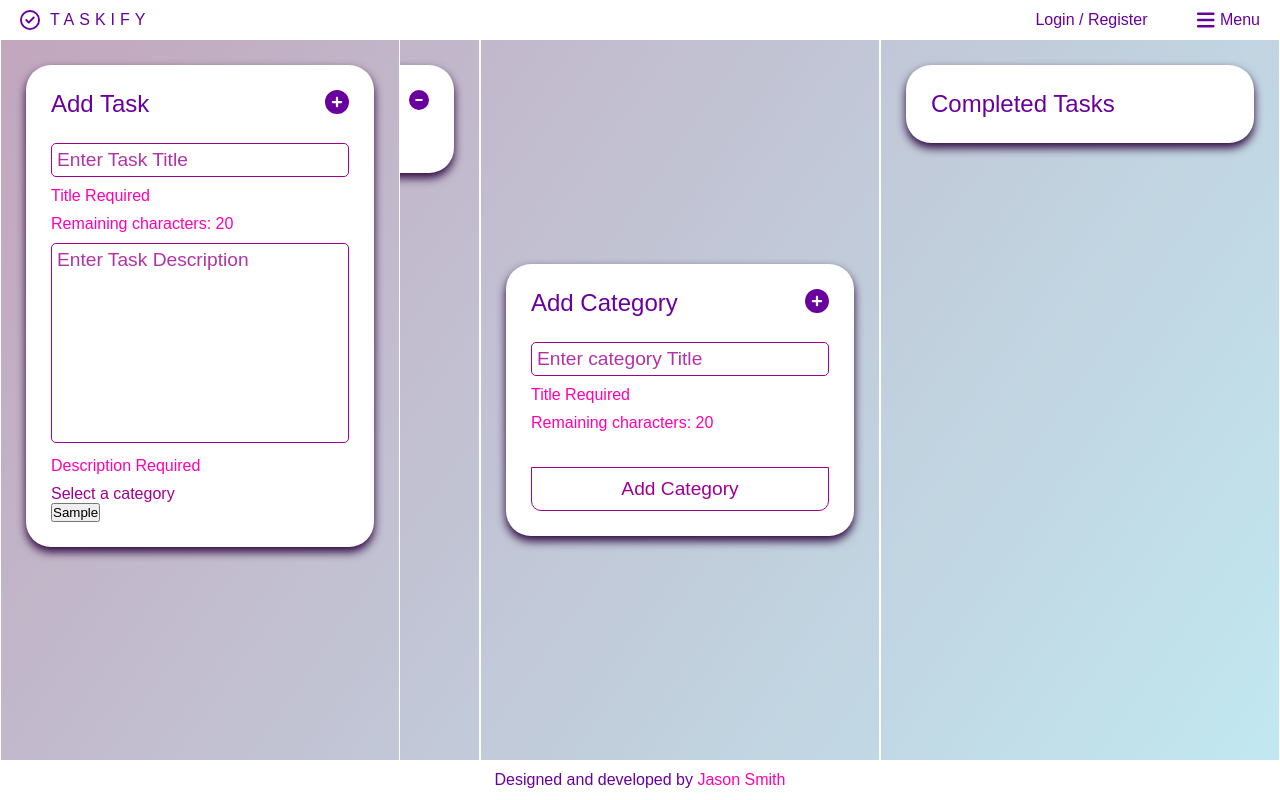
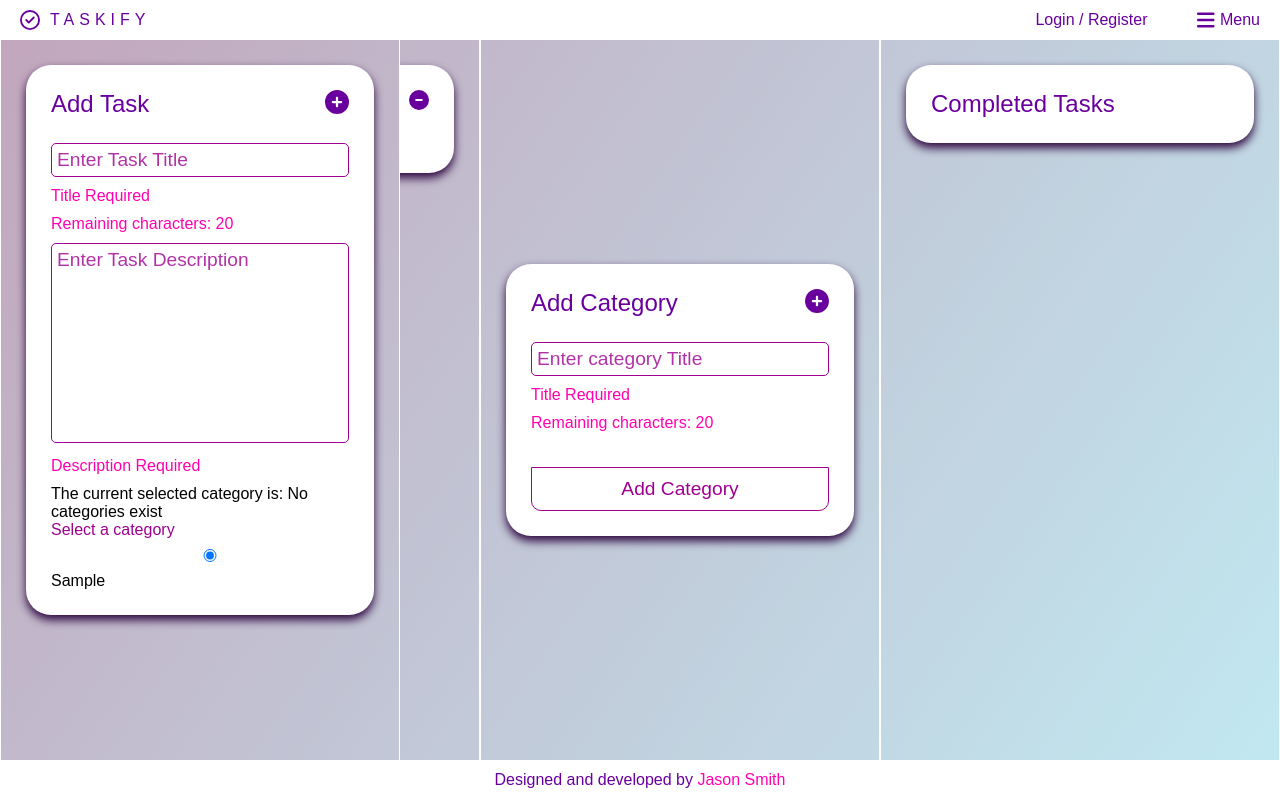
Before and after one commit to Jason-Smith-Code/taskify, a React (Create React App) app: page / in a window 1280 px wide. Both pictures are taken after typing "Sample" into the empty fields and a click on the button "Add Category". Built offline with nearby package versions, Linux system fonts and the light colour scheme.

Commit message:
discovered an issue with task form and assigning a category

```diff
--- a/package.json
+++ b/package.json
@@ -14,6 +14,7 @@
     "@testing-library/user-event": "^14.1.0",
     "cra-template": "1.1.3",
     "react": "^18.0.0",
+    "react-dnd": "^16.0.1",
     "react-dom": "^18.0.0",
     "react-hook-form": "^7.30.0",
     "react-redux": "^8.0.1",
--- a/src/components/forms/Forms.css
+++ b/src/components/forms/Forms.css
@@ -93,3 +93,22 @@
     padding: 5px;
     color:var(--Color3);
 }
+
+.category-button {
+    border: 1px solid var(--Color3);
+    color:var(--Color3);
+    padding: 10px 20px;
+    margin: 10px;
+    border-radius: 5px;
+    background-color: var(--Color1);
+    transition: 250ms;
+}
+
+.category-button:hover {
+    cursor: pointer;
+    border: 1px solid var(--Color5);
+}
+
+.category-button:target {
+    background-color: black;
+}
--- a/src/components/forms/TaskForm.js
+++ b/src/components/forms/TaskForm.js
@@ -10,16 +10,26 @@
 
 export function TaskForm() {
 
+    const selectedCategories = useSelector(getGetCategoryList);
+
+    function getFirstTitle() {
+        if (selectedCategories.length > 0) {
+            console.log("selectedCategories length is greater than zero")
+            return selectedCategories[0].title
+        } else {
+            console.log("No categories exist")
+            return "No categories exist"
+        }
+    }
 
     const [title, setTitle] = useState("");
     const [characters, setCharacters] = useState(20);
     const [description, setDescription] = useState("");
-    const [selectedCatgory, setSelectedCategory] = useState("");
+    const [selectedCatgory, setSelectedCategory] = useState(getFirstTitle());
     const maxTitleSize = 20;
 
     const dispatch = useDispatch();
 
-    const selectedCategories = useSelector(getGetCategoryList);
 
     // handle form submit
     const handleSubmit = (event) => {
@@ -29,7 +39,7 @@
             return
         }
         const uniqueNumber = GenerateUniqueId();
-        console.log(`the selected category was ${selectedCatgory}`)
+        // console.log(`the selected category was ${selectedCatgory}`)
         dispatch(addTask({
             id: uniqueNumber,
             title: title,
@@ -53,6 +63,10 @@
         let size = e.target.value.length;
         setCharacters(maxTitleSize - size)
         setTitle(e.target.value);
+    }
+
+    const handleChange = (e) => {
+        setSelectedCategory(e.target.value);
     }
 
     return (
@@ -81,14 +95,41 @@
             />
             <p className="form-message">{description.length > 0 ? "" : "Description Required"}</p>
 
-            {selectedCategories < 1 ? <p>Please create a category</p> :
+            {/* {selectedCategories < 1 ? <p>Please create a category</p> :
             <div>
                 <label>Select a category</label>
                 <br></br>
-                {selectedCategories.map(item => <button type="button" value={item.title} onClick={() => setSelectedCategory(item.title)} key={item.id}>{item.title}</button>)}
+                {selectedCategories.map(item => <button type="button" required value={item.title} onClick={() => setSelectedCategory(item.title)} className="category-button" key={item.id}>{item.title}</button>)}
+            </div>}  */}
+
+            {/* Radio option */}
+            <p>{`The current selected category is: ${selectedCatgory}`}</p>
+            {selectedCategories < 1 ? <p>Please create a category</p> :
+            <div>
+
+                <label>Select a category</label>
+                <br></br>
+                {selectedCategories.map((item, index) => {
+                    if (index === 0) {
+                        return(
+                        <div>
+                            <input required type="radio" key={item.id} value={item.title} checked={true} name="category-radio" onChange={handleChange} className="category-button" /><p>{item.title}</p>
+                        </div>)
+                    } else if (index > 0) {
+                        return(
+                            <div>
+                                <input required type="radio" key={item.id} value={item.title} name="category-radio" onChange={handleChange} className="category-button"/><p>{item.title}</p>
+                            </div>
+                        )
+                    } else return undefined
+                }
+                )
+                }
             </div>}
+            {/* Form Submit */}
 
-            {(selectedCatgory === "") || (title.length === 0) || (description.length === 0)? "" : <button className="form-submit" data-testid='adding-task-submit' id="submitButton" type="submit" value="Submit">Add Task</button>}
+            {(selectedCategories.length < 1 ) || (title.length === 0) || (description.length === 0)? "" : <button className="form-submit" data-testid='adding-task-submit' id="submitButton" type="submit" value="Submit">Add Task</button>}
+
         </form>
     )
 }
--- a/src/components/layout/footer/Footer.js
+++ b/src/components/layout/footer/Footer.js
@@ -3,7 +3,7 @@
 export function Footer() {
     return(
         <div id="Footer">
-            <p>Designed and developed by <a href="https://github.com/Jason-Smith-Code" target="_blank">Jason Smith</a></p>
+            <p>Designed and developed by <a href="https://github.com/Jason-Smith-Code" rel="noreferrer" target="_blank">Jason Smith</a></p>
         </div>
     )
 }
--- a/src/components/taskCategories/category/Category.js
+++ b/src/components/taskCategories/category/Category.js
@@ -58,6 +58,10 @@
         setNewtitle(e.target.value);
     }
 
+    const deletingCategory = () => {
+        dispatch(deleteCategory(category.id))
+    }
+
     return(
         <div className="column">
             <div className="category-title-container">
@@ -66,7 +70,7 @@
                         <button className="icon-button" onClick={toggleEditMode}>
                             <FontAwesomeIcon icon={faPenToSquare} size={iconSize} className="category-icons"/>
                         </button>
-                        <button className="icon-button" onClick={() => dispatch(deleteCategory(category.id))}>
+                        <button className="icon-button" onClick={deletingCategory}>
                             <FontAwesomeIcon icon={faCircleMinus} size={iconSize} className="category-icons"/>
                         </button>
                     </div> :""
```
Also changed, not shown: 1 other file (tests, documents, lock files or other folders).
